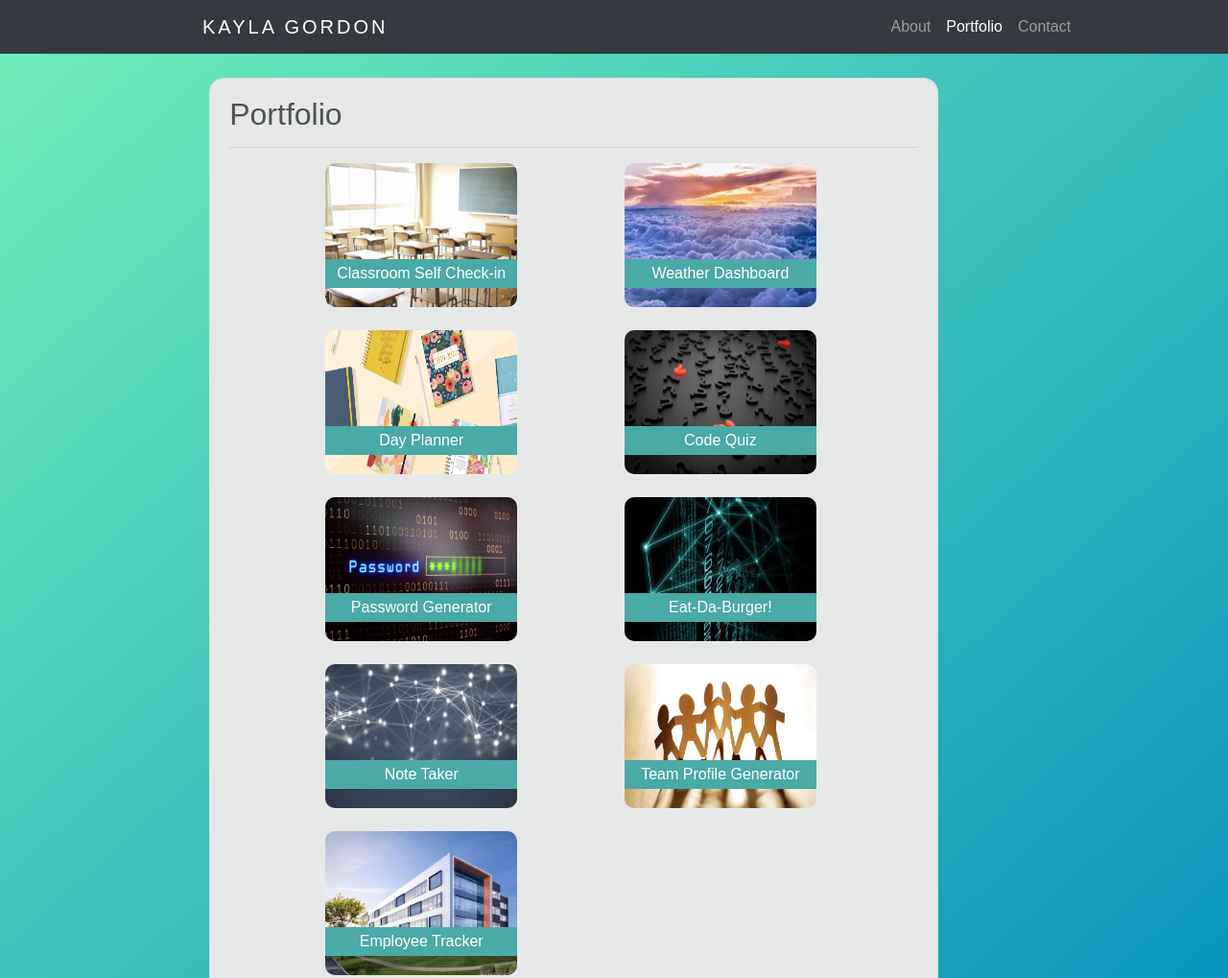
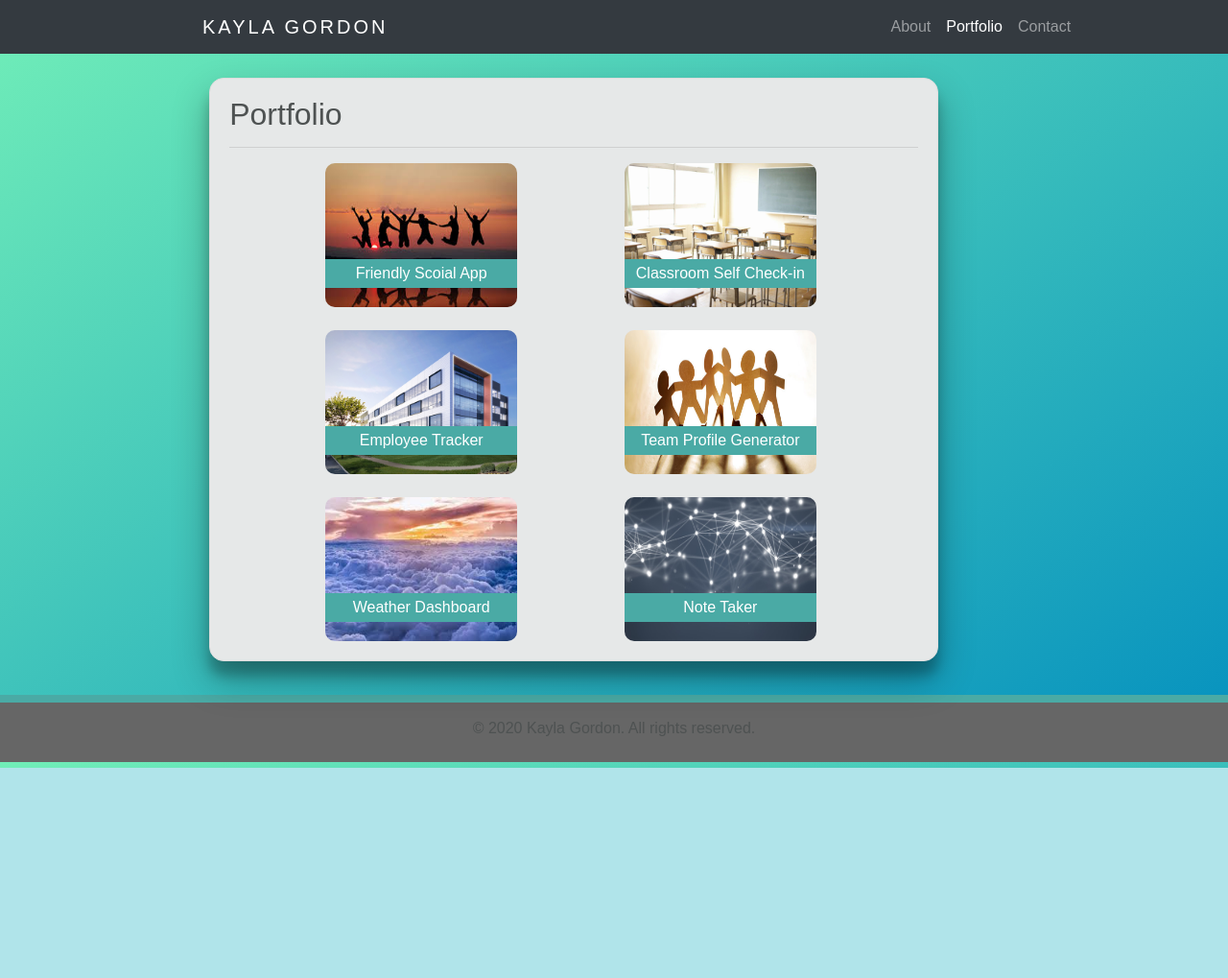
Before and after one commit to kayla8693/Responsive-Portfolio1, a plain HTML site: page portfolio.html in a window 1280 px wide. Shown: the top 1019 px of the page at 96% size. After the commit the page ends 800 px from the top, so only its background shows below. Drawn offline with nearby package versions, Linux system fonts and the light colour scheme.

Commit message:
updated css, added project 2

```diff
--- a/assets/css/style.css
+++ b/assets/css/style.css
@@ -33,21 +33,30 @@ body {
     border-color: #dddddd;
     border-width: 1px;
     border-radius: 15px;
+    box-shadow: 0 19px 38px rgba(0, 0, 0, 0.3), 0 15px 12px rgba(0, 0, 0, 0.22);
+}
+
+#phone {
+    line-height: 15px;
+    color: black;
 }
 
 .online {
     margin-top: 25px;
     padding: 10px;
     width: 220px;
-    background: #ffffff;
+    height: 400px;
+    background: #e6e8e8;
     border-style: solid;
     border-color: #dddddd;
     border-width: 1px;
     border-radius: 15px;
-    height: 200px;
-    line-height: 42px;
+    line-height: 60px;
     font-size: 24px;
     text-align: center;
+    color: black;
+    box-shadow: 0 19px 38px rgba(0, 0, 0, 0.3), 0 15px 12px rgba(0, 0, 0, 0.22);
+
 
 }
 
--- a/portfolio.html
+++ b/portfolio.html
@@ -63,18 +63,18 @@
         <div class="row">
           <div class="col-md-5">
             <div class="wrapper">
-              <a href="https://kayla8693.github.io/classroom-self-checkin" target="blank">
-                <img class="image img-fluid" id="panda" src="assets/images/classroom.jpg" />
-                <p class="image-text">Classroom Self Check-in</p>
+              <a href="https://friendly-2020.herokuapp.com/" target="blank">
+                <img class="image img-fluid" id="panda" src="assets/images/friends.jpg" />
+                <p class="image-text">Friendly Scoial App</p>
               </a>
             </div>
           </div>
 
           <div class="col-md-5">
             <div class="wrapper">
-              <a href="https://kayla8693.github.io/weather-dashboard/" target="blank">
-                <img class="image img-fluid" id="airpods" src="assets/images/weather.jpg" />
-                <p class="image-text">Weather Dashboard</p>
+              <a href="https://kayla8693.github.io/classroom-self-checkin" target="blank">
+                <img class="image img-fluid" id="panda" src="assets/images/classroom.jpg" />
+                <p class="image-text">Classroom Self Check-in</p>
               </a>
             </div>
           </div>
@@ -85,51 +85,9 @@
         <div class="row">
           <div class="col-md-5">
             <div class="wrapper">
-              <a href="https://kayla8693.github.io/day-planner/" target="blank">
-                <img class="image img-fluid" id="iphone" src="assets/images/planner.png" />
-                <p class="image-text">Day Planner</p>
-              </a>
-            </div>
-          </div>
-
-          <div class="col-md-5">
-            <div class="wrapper">
-              <a href="https://kayla8693.github.io/code-quiz/" target="blank">
-                <img class="image img-fluid" id="lights" src="assets/images/quiz.jpg" />
-                <p class="image-text">Code Quiz</p>
-              </a>
-            </div>
-          </div>
-        </div>
-
-        <br>
-        <div class="row">
-          <div class="col-md-5">
-            <div class="wrapper">
-              <a href="https://kayla8693.github.io/random-password/" target="blank">
-                <img class="image img-fluid" id="controller" src="assets/images/password.jpg" />
-                <p class="image-text">Password Generator</p>
-              </a>
-            </div>
-          </div>
-
-          <div class="col-md-5">
-            <div class="wrapper">
-              <a href="https://protected-woodland-25072.herokuapp.com/" target="blank">
-                <img class="image img-fluid" id="numbers" src="assets/images/numbers.jpg" />
-                <p class="image-text">Eat-Da-Burger!</p>
-              </a>
-            </div>
-          </div>
-        </div>
-
-        <br>
-        <div class="row">
-          <div class="col-md-5">
-            <div class="wrapper">
-              <a href="https://shielded-gorge-50287.herokuapp.com/" target="blank">
-                <img class="image img-fluid" id="lights" src="assets/images/lights.jpeg" />
-                <p class="image-text">Note Taker</p>
+              <a href="https://github.com/kayla8693/employee-tracker" target="blank">
+                <img class="image img-fluid" id="building" src="assets/images/building.jpg" />
+                <p class="image-text">Employee Tracker</p>
               </a>
             </div>
           </div>
@@ -148,15 +106,23 @@
         <div class="row">
           <div class="col-md-5">
             <div class="wrapper">
-              <a href="https://github.com/kayla8693/employee-tracker" target="blank">
-                <img class="image img-fluid" id="building" src="assets/images/building.jpg" />
-                <p class="image-text">Employee Tracker</p>
+              <a href="https://kayla8693.github.io/weather-dashboard/" target="blank">
+                <img class="image img-fluid" id="airpods" src="assets/images/weather.jpg" />
+                <p class="image-text">Weather Dashboard</p>
+              </a>
+            </div>
+          </div>
+
+          <div class="col-md-5">
+            <div class="wrapper">
+              <a href="https://note-taker-kg-2020.herokuapp.com/" target="blank">
+                <img class="image img-fluid" id="lights" src="assets/images/lights.jpeg" />
+                <p class="image-text">Note Taker</p>
               </a>
             </div>
           </div>
         </div>
       </div>
-
     </div>
   </div>
 
```
Also changed, not shown: contact.html (+5 -2 lines), index.html (+11 -1 lines), assets/images/friends.jpg (added), 1 other file.
